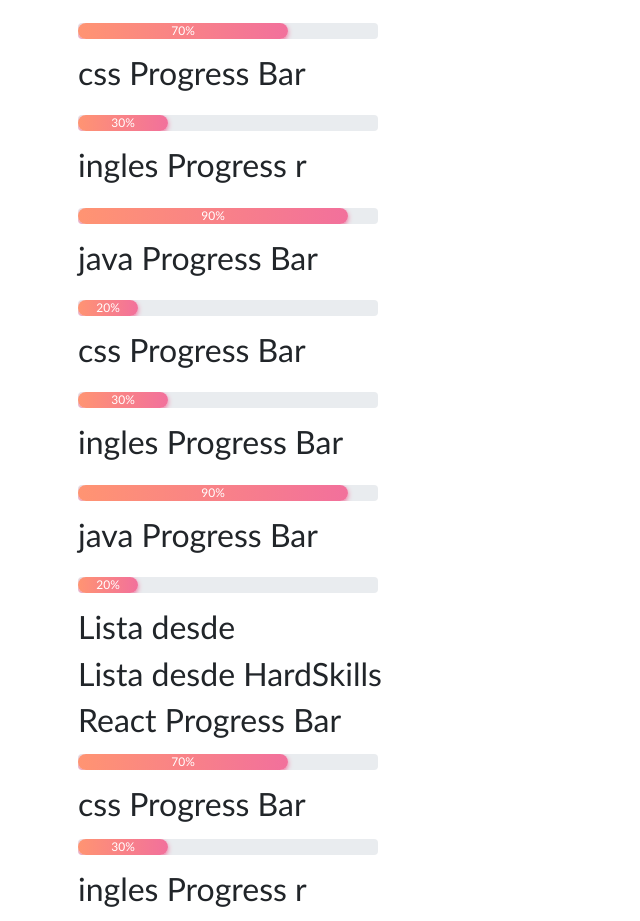
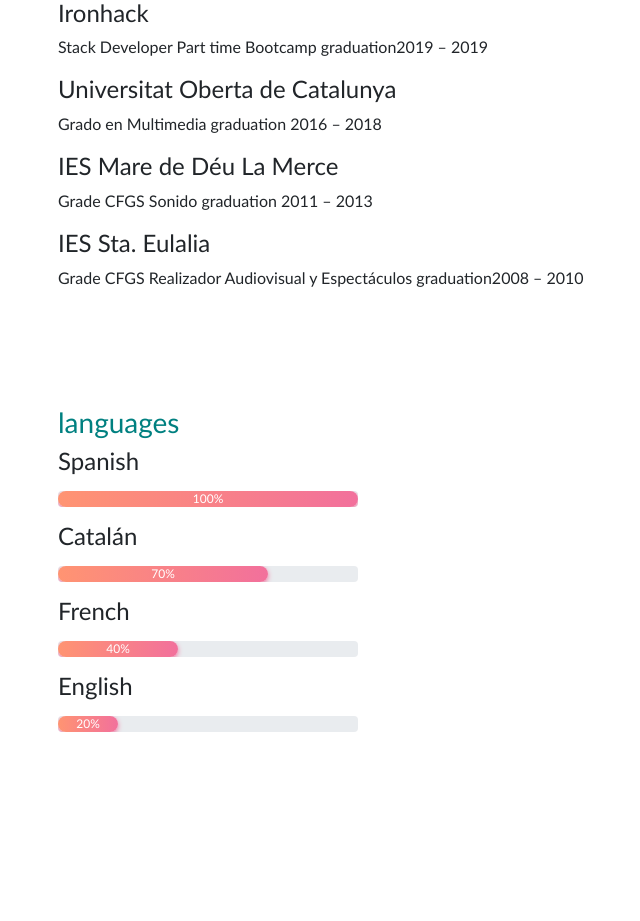
Before and after one commit to johanBautista/jBautista_web, a React (Create React App) app: page /cv in a window 1280 px wide. Shown: the part 2027-2948 px from the top of the page, without its empty margins (27-667 px from the left). After the commit the page ends 2824 px from the top, so only its background shows below. Built offline with nearby package versions, Linux system fonts and the light colour scheme.

Commit message:
section languages

```diff
--- a/src/components/pages/curriculum/Curriculum.js
+++ b/src/components/pages/curriculum/Curriculum.js
@@ -1,57 +1,11 @@
 import React from 'react';
 import './Curriculum.css';
-import { Carousel, ProgressBar } from 'react-bootstrap';
+import { Carousel } from 'react-bootstrap';
 import foto1 from '../../img/b-cv3.jpg';
 import foto2 from '../../img/home.jpg';
 import foto3 from '../../img/wolfgang-hasselmann-WrLY3abIUyU-unsplash.jpg';
-import HardSkills from './hardSkills/HardSkills';
-import Padre from './compo/Padre';
-// import LearningBar from './progressbar/ProgressBar';
+import Languages from './languages/Languages';
 // import { Link } from 'react-router-dom';
-
-const Progress = ({ done }) => {
-  const [style, setStyle] = React.useState({});
-
-  setTimeout(() => {
-    const newStyle = {
-      opacity: 1,
-      width: `${done}%`,
-    };
-
-    setStyle(newStyle);
-  }, 200);
-
-  return (
-    <div className="progress">
-      <div className="progress-done" style={style}>
-        {done}%
-      </div>
-    </div>
-  );
-};
-
-const App = () => {
-  return (
-    <>
-      <h2>React Progress Bar</h2>
-      <Progress done="70" />
-      <h2>css Progress Bar</h2>
-      <Progress done="30" />
-      <h2>ingles Progress r</h2>
-      <Progress done="90" />
-      <h2>java Progress Bar</h2>
-      <Progress done="20" />
-      <h2>css Progress Bar</h2>
-      <Progress done="30" />
-      <h2>ingles Progress Bar</h2>
-      <Progress done="90" />
-      <h2>java Progress Bar</h2>
-      <Progress done="20" />
-    </>
-  );
-};
-
-// ReactDOM.render(<App />, document.getElementById('app'));
 
 const Curriculum = () => {
   return (
@@ -200,50 +154,7 @@ const Curriculum = () => {
           </div>
         </section>
         <section className="containero">
-          <h3>Hard Skills</h3>
-          <ProgressBar animated now={50} variant="warning" />
-
-          <div className="card-skill">
-            <>
-              <h2>Lista desde CV</h2>
-              <App />
-            </>
-            <>
-              <h2>Lista desde </h2>
-              <HardSkills />
-            </>
-            <>
-              <h2>Lista desde composicion</h2>
-              <Padre/>
-            </>
-            {/* <Link> </Link> */}
-            <ul>
-              {/* <li>Javascript</li>
-              <ProgressBar animated now={5} variant="success" />
-              <li>HTML & CSS</li>
-              <ProgressBar animated now={1} variant="info" />
-              <li>MongoDB</li>
-              <ProgressBar animated now={25} />
-              <li>Express.js</li>
-              <ProgressBar animated now={35} variant="success" />
-              <li>React.js</li>
-              <ProgressBar animated now={45} variant="info" />
-              <li>Node.js</li>
-              <ProgressBar animated now={55} />
-              <li>Typescript</li>
-              <ProgressBar animated now={65} />
-              <li>SASS</li>
-              <ProgressBar animated now={75} variant="success" />
-              <li>Handlebars</li>
-              <ProgressBar animated now={85} variant="info" />
-              <li>ES6</li>
-              <ProgressBar animated now={5} />
-              <li>JQuery</li>
-              <ProgressBar animated now={85} />
-              <li>Git</li>
-              <ProgressBar animated now={85} /> */}
-            </ul>
-          </div>
+          <h3>Technologies</h3>
         </section>
         <section className="containero">
           <h3>Education</h3>
@@ -261,6 +172,7 @@ const Curriculum = () => {
         </section>
         <section className="containero">
           <h3>languages</h3>
+          <Languages />
         </section>
       </section>
     </section>
--- a/src/components/pages/curriculum/compo/Hijo.css
+++ /dev/null
@@ -1,22 +0,0 @@
-.progress {
-  background-color: #d8d8d8;
-  border-radius: 20px;
-  position: relative;
-  margin: 15px 0;
-  height: 20px;
-  width: 300px;
-}
-
-.progress-done {
-  background: linear-gradient(to left, #f2709c, #ff9472);
-  box-shadow: 0 3px 3px -5px #f2709c, 0 2px 5px #f2709c;
-  border-radius: 20px;
-  color: #fff;
-  display: flex;
-  align-items: center;
-  justify-content: center;
-  height: 100%;
-  width: 0;
-  opacity: 0;
-  transition: 1s ease 0.3s;
-}
--- a/src/components/pages/curriculum/compo/Hijo.js
+++ /dev/null
@@ -1,33 +0,0 @@
-import React from 'react';
-import './Hijo.css'
-
-const Progress = ({ done }) => {
-  const [style, setStyle] = React.useState({});
-
-  setTimeout(() => {
-    const newStyle = {
-      opacity: 1,
-      width: `${done}%`,
-    };
-
-    setStyle(newStyle);
-  }, 200);
-
-  return (
-    <div className="progress">
-      <div className="progress-done" style={style}>
-        {done}%
-      </div>
-    </div>
-  );
-};
-
-const Hijo = () => {
-  return (
-    <div>
-      <Progress />
-    </div>
-  );
-};
-
-export default Hijo;
--- a/src/components/pages/curriculum/compo/Padre.js
+++ /dev/null
@@ -1,37 +0,0 @@
-import React from 'react';
-import Progress from './Hijo.js'
-import './Hijo.css'
-
-const App = (done) => {
-  return (
-    <>
-      <h2>React Progress Bar</h2>
-      <Progress done="70" />
-      <h2>css Progress Bar</h2>
-      <Progress done="30" />
-      <h2>ingles Progress r</h2>
-      <Progress done="90" />
-      <h2>java Progress Bar</h2>
-      <Progress done="20" />
-      <h2>css Progress Bar</h2>
-      <Progress done="30" />
-      <h2>ingles Progress Bar</h2>
-      <Progress done="90" />
-      <h2>java Progress Bar</h2>
-      <Progress done="20" />
-    </>
-  );
-};
-
-const Padre = () => {
-  return (
-    <div>
-      <>
-        <h2>Lista desde HardSkills</h2>
-        <App />
-      </>
-    </div>
-  );
-};
-
-export default Padre;
--- a/src/components/pages/curriculum/hardSkills/HardSkills.js
+++ /dev/null
@@ -1,57 +0,0 @@
-import React from 'react';
-import './HardSkills.css'
-
-const Progress = ({ done }) => {
-  const [style, setStyle] = React.useState({});
-
-  setTimeout(() => {
-    const newStyle = {
-      opacity: 1,
-      width: `${done}%`,
-    };
-
-    setStyle(newStyle);
-  }, 200);
-
-  return (
-    <div className="progress">
-      <div className="progress-done" style={style}>
-        {done}%
-      </div>
-    </div>
-  );
-};
-
-const App = () => {
-  return (
-    <>
-      <h2>React Progress Bar</h2>
-      <Progress done="70" />
-      <h2>css Progress Bar</h2>
-      <Progress done="30" />
-      <h2>ingles Progress r</h2>
-      <Progress done="90" />
-      <h2>java Progress Bar</h2>
-      <Progress done="20" />
-      <h2>css Progress Bar</h2>
-      <Progress done="30" />
-      <h2>ingles Progress Bar</h2>
-      <Progress done="90" />
-      <h2>java Progress Bar</h2>
-      <Progress done="20" />
-    </>
-  );
-};
-
-const HardSkills = () => {
-  return (
-    <div>
-      <>
-        <h2>Lista desde HardSkills</h2>
-        <App />
-      </>
-    </div>
-  );
-};
-
-export default HardSkills;
--- a/src/components/pages/curriculum/compo/Padre.css
+++ b/src/components/pages/curriculum/languages/Languages.css
@@ -1,4 +1,4 @@
-/* .progress {
+.progress {
   background-color: #d8d8d8;
   border-radius: 20px;
   position: relative;
@@ -7,7 +7,7 @@
   width: 300px;
 }
 
-.progress-done {
+.progress-porcent {
   background: linear-gradient(to left, #f2709c, #ff9472);
   box-shadow: 0 3px 3px -5px #f2709c, 0 2px 5px #f2709c;
   border-radius: 20px;
@@ -19,4 +19,4 @@
   width: 0;
   opacity: 0;
   transition: 1s ease 0.3s;
-} */
+}
--- /dev/null
+++ b/src/components/pages/curriculum/languages/Languages.js
@@ -0,0 +1,49 @@
+import React from 'react';
+import './Languages.css';
+
+const Progress = ({ porcent }) => {
+  const [style, setStyle] = React.useState({});
+
+  setTimeout(() => {
+    const newStyle = {
+      opacity: 1,
+      width: `${porcent}%`,
+    };
+
+    setStyle(newStyle);
+  }, 200);
+
+  return (
+    <div className="progress">
+      <div className="progress-porcent" style={style}>
+        {porcent}%
+      </div>
+    </div>
+  );
+};
+
+const App = () => {
+  return (
+    <>
+      <h4>Spanish</h4>
+      <Progress porcent="100" />
+      <h4>Catalán </h4>
+      <Progress porcent="70" />
+      <h4>French </h4>
+      <Progress porcent="40" />
+      <h4>English </h4>
+      <Progress porcent="20" />
+
+    </>
+  );
+};
+
+const Languages = () => {
+  return (
+    <div>
+      <App />
+    </div>
+  );
+};
+
+export default Languages;
```
Also changed, not shown: src/components/pages/curriculum/Curriculum.css (+0 -22 lines), src/components/pages/curriculum/hardSkills/HardSkills.css (deleted, +0 -22 lines).
